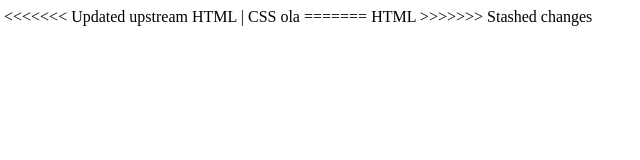
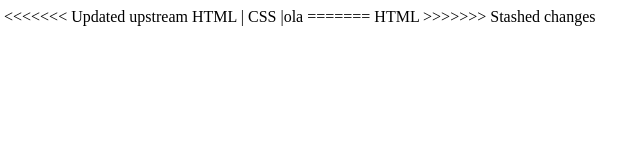
Before and after one commit to C4R0LBM/Exercicio1, a plain HTML site: page index.html in a window 1280 px wide. Shown: the full height of the page, 4-644 px from the left. Drawn offline with Linux system fonts and the light colour scheme.

Commit message:
Update index.html

```diff
--- a/index.html
+++ b/index.html
@@ -7,7 +7,7 @@
 </head>
 <body>
 <<<<<<< Updated upstream
-    HTML | CSS ola
+    HTML | CSS |ola
 =======
     HTML
 >>>>>>> Stashed changes
```
